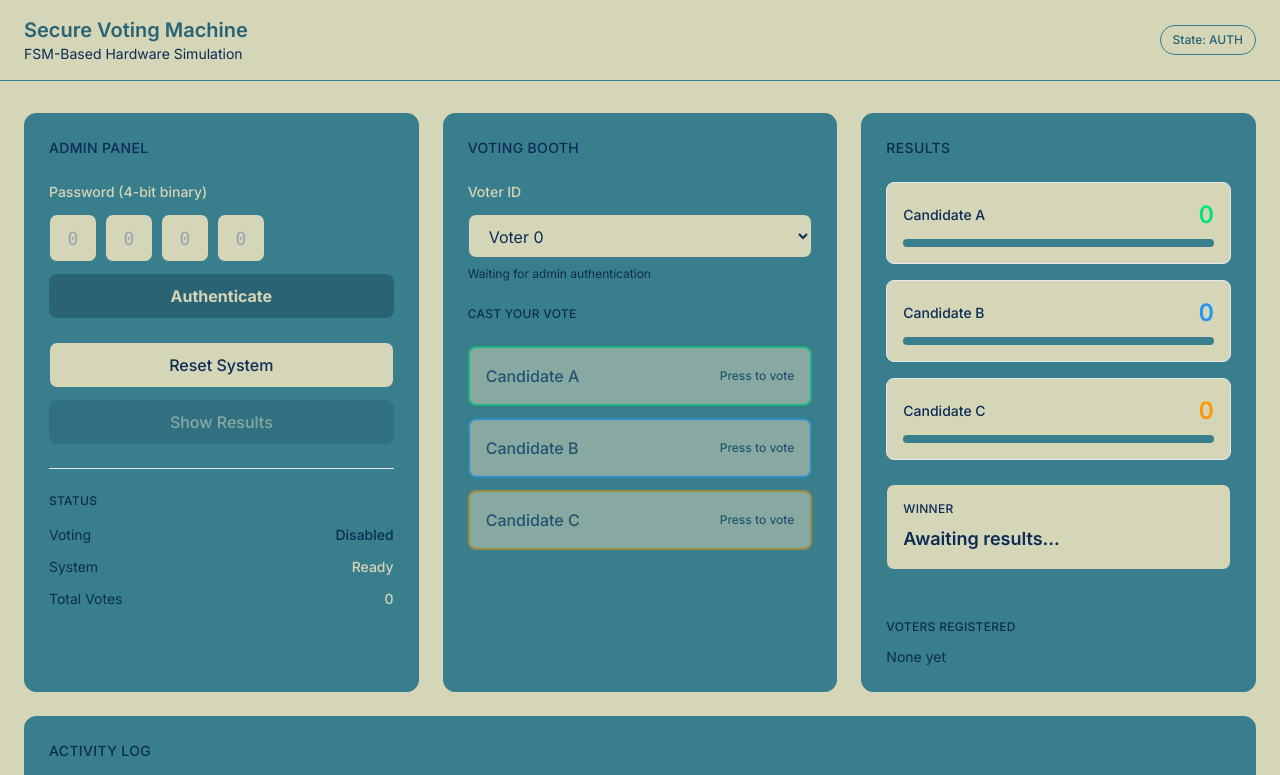
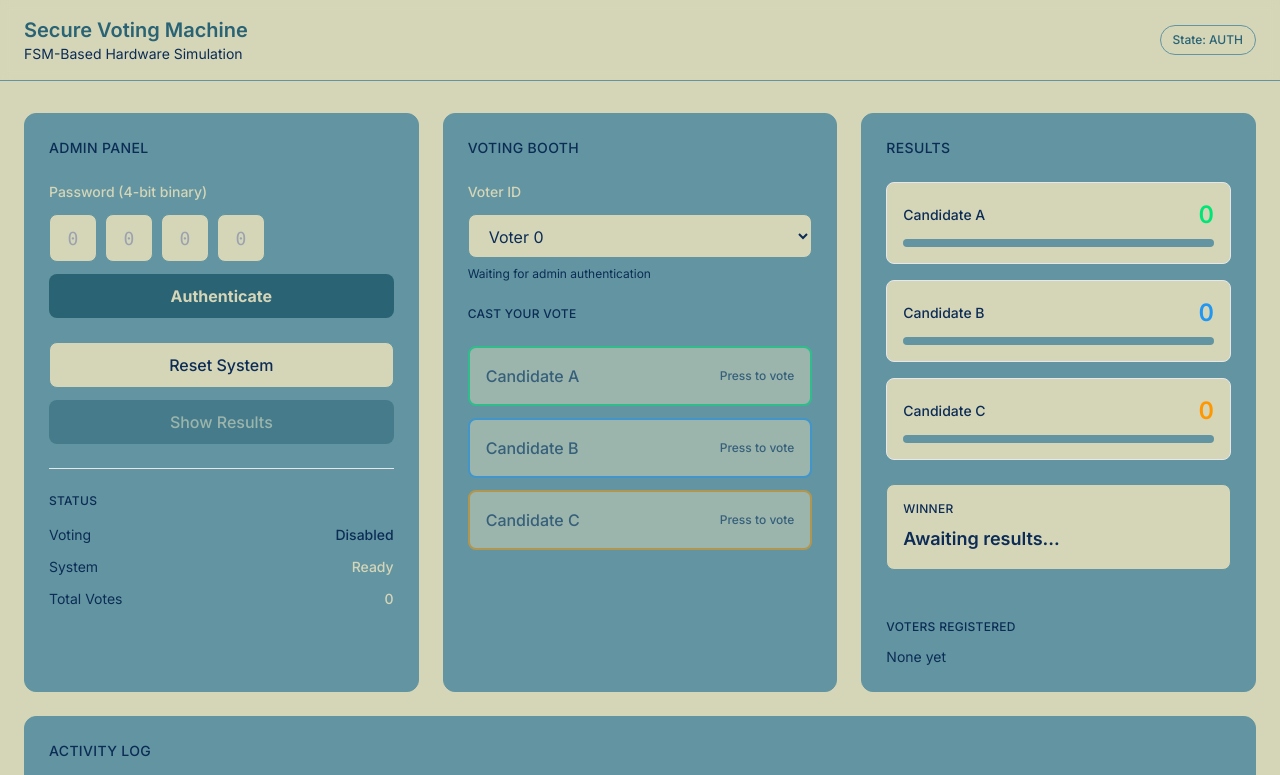
Before and after one commit to ganeshmshetty/ADLD-EL, a plain HTML site: page web-sim/index.html in a window 1280 px wide. Shown: the top 775 px of the page. Drawn offline with nearby package versions, Linux system fonts and the light colour scheme.

Commit message:
Edit: UI

```diff
--- a/web-sim/index.html
+++ b/web-sim/index.html
@@ -32,7 +32,7 @@
             /* CHANGE THESE 4 COLORS TO THEME YOUR APP */
             --color-primary: #d5d5b8;
             /* Main Background */
-            --color-secondary: #397e8d;
+            --color-secondary: #6295a1;
             /* Cards / Sections */
             --color-accent: #296374;
             /* Highlights / Buttons */
```
